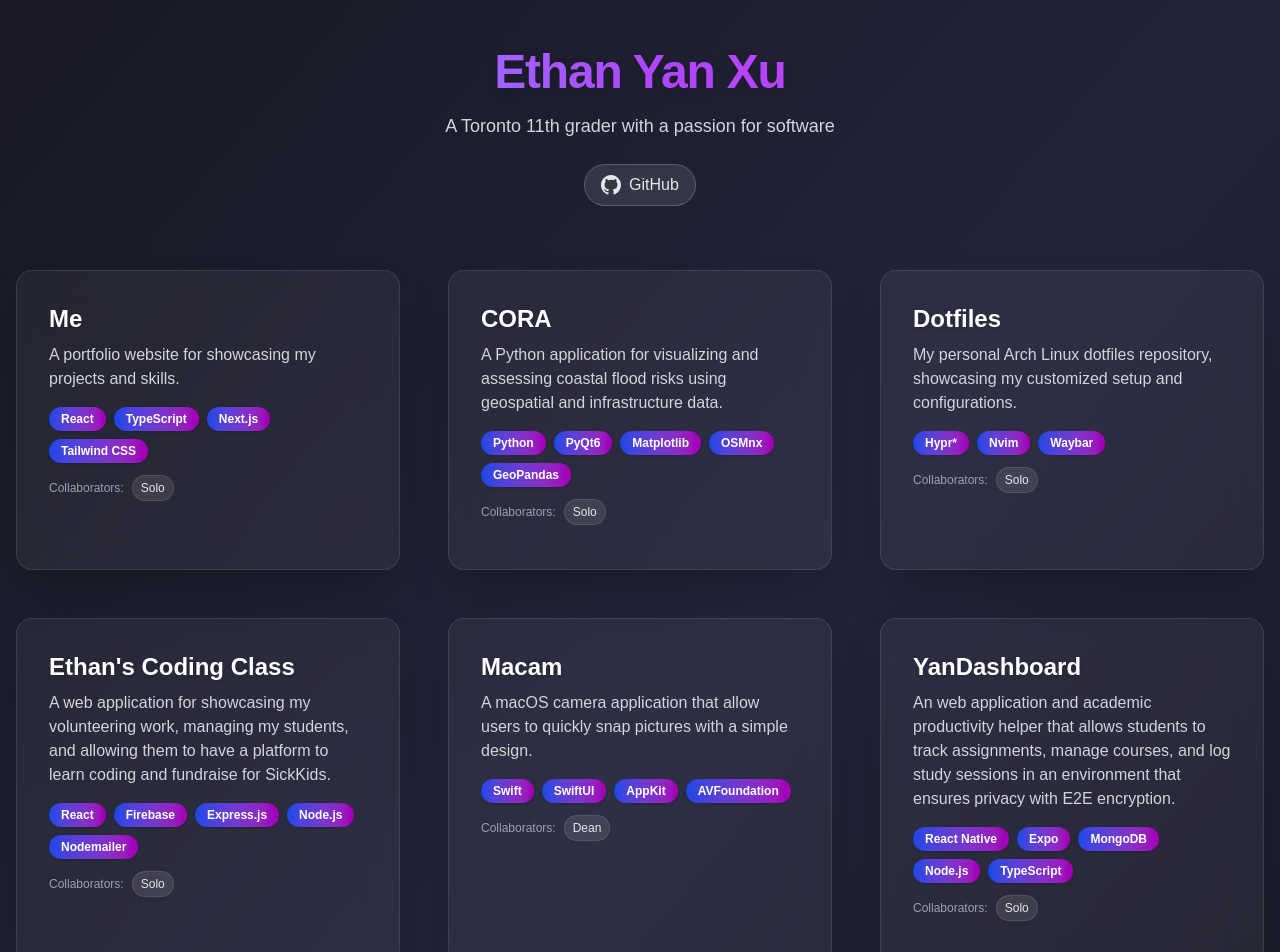
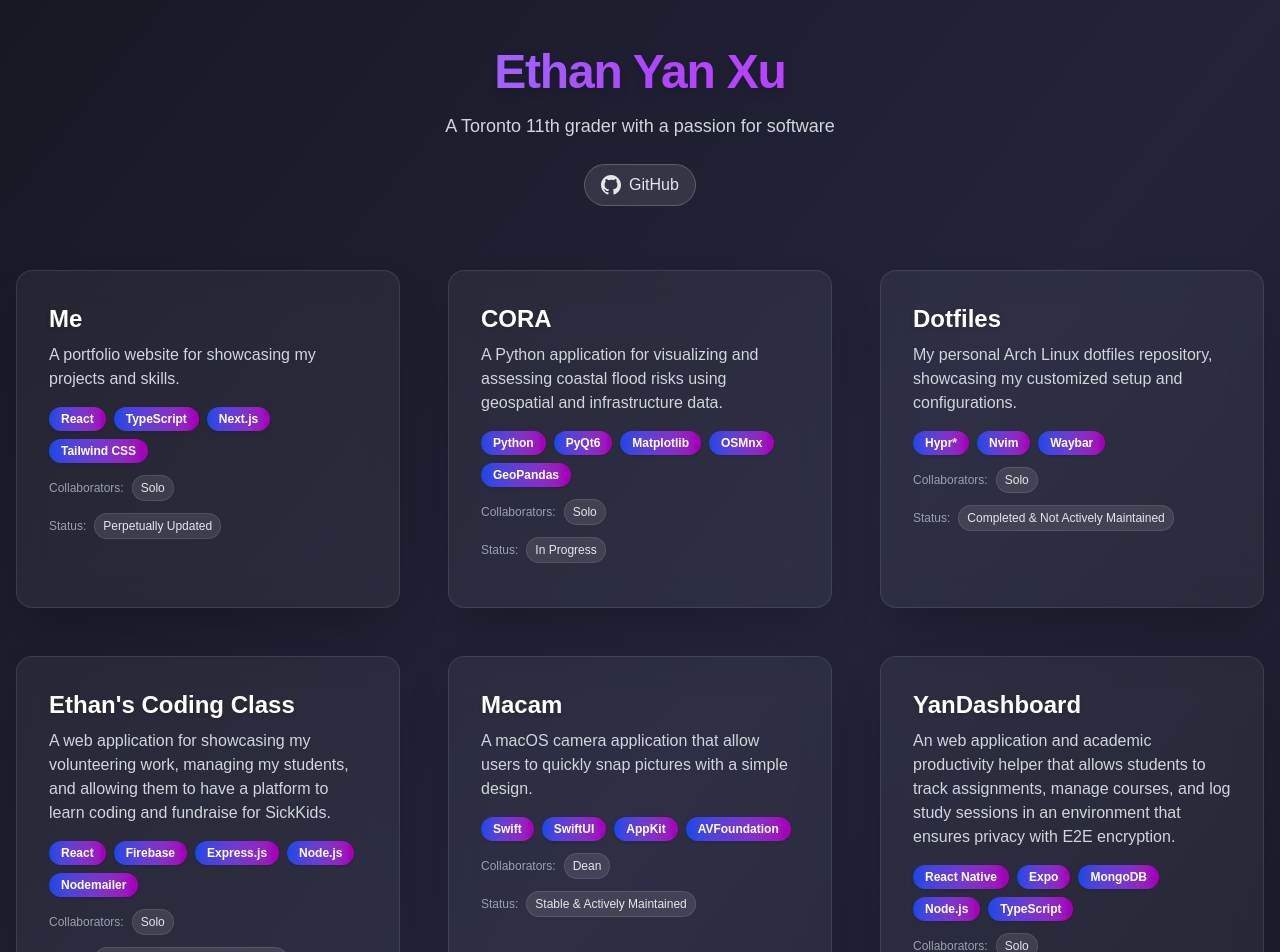
Before and after one commit to OoEthanoO/me, a Next.js app: page / in a window 1280 px wide. Shown: the top 952 px of the page. Built offline with nearby package versions, Linux system fonts and the light colour scheme.

Commit message:
Add status field to ProjectCard and update project statuses

```diff
--- a/app/project/[slug]/page.tsx
+++ b/app/project/[slug]/page.tsx
@@ -68,17 +68,28 @@ export default function ProjectDetail({ params }: { params: Promise<{ slug: stri
           <div className="mb-6 flex flex-wrap gap-2 items-center">
             <span className="text-xs text-gray-400">Collaborators:</span>
             {project.collaborators.map((collab) => (
-                <a
+              <a
                 key={collab.name}
                 href={collab.github}
                 target="_blank"
                 rel="noopener noreferrer"
                 className="collaborator-tag inline-block bg-white/10 text-gray-200 text-xs px-2 py-1 rounded-full border border-white/10 hover:bg-white/20 hover:text-white transition-colors cursor-pointer"
                 onClick={(e) => e.stopPropagation()}
-                >
+              >
                 {collab.name}
-                </a>
+              </a>
             ))}
+          </div>
+          <div className="mb-6 flex flex-wrap gap-2 items-center">
+            <span className="text-xs text-gray-400">Status:</span>
+            {project.status && (
+              <span
+                className="inline-block bg-white/10 text-gray-200 text-xs px-2 py-1 rounded-full border border-white/10 hover:bg-white/20 hover:text-white transition-colors"
+                style={{ animation: 'fadeIn 0.5s ease-out 1.3s', animationFillMode: 'both' }}
+              >
+                {project.status}
+              </span>
+            )}
           </div>
           {project.github ? (
             <a
--- a/components/ProjectCard.tsx
+++ b/components/ProjectCard.tsx
@@ -58,6 +58,16 @@ export default function ProjectCard({ project }: ProjectCardProps) {
             </span>
           ))}
         </div>
+        <div className="mb-3 flex flex-wrap gap-2 items-center">
+          <span className="text-xs text-gray-400">Status:</span>
+          {project.status && (
+            <span
+              className="inline-block bg-white/10 text-gray-200 text-xs px-2 py-1 rounded-full border border-white/10 hover:bg-white/20 hover:text-white transition-colors"
+            >
+              {project.status}
+            </span>
+          )}
+        </div>
       </div>
     </Link>
   );
--- a/data/projects.ts
+++ b/data/projects.ts
@@ -25,7 +25,7 @@ export const projects: Project[] = [
     github: "https://github.com/OoEthanoO/me",
     website: "https://www.ethanyanxu.com",
     images: ["/me.png"],
-    status: "Completed & Actively Maintained"
+    status: "Perpetually Updated"
   },
   {
     title: "CORA",
@@ -46,7 +46,7 @@ export const projects: Project[] = [
     ],
     github: "https://github.com/OoEthanoO/dotfiles",
     images: ["/dotfiles1.png"],
-    status: "Perpetually Updated"
+    status: "Completed & Not Actively Maintained"
   },
   {
     title: "Ethan's Coding Class",
@@ -68,7 +68,7 @@ export const projects: Project[] = [
     ],
     github: "https://github.com/STRNerds/Macam",
     images: ["/macam1.png"],
-    status: "Completed and Stable",
+    status: "Stable & Actively Maintained",
   },
   {
     title: "YanDashboard",
@@ -90,6 +90,6 @@ export const projects: Project[] = [
       { name: "Solo", github: "https://github.com/OoEthanoO" }
     ],
     images: ["/ethantodolist1.jpeg", "/ethantodolist2.jpeg", "/ethantodolist3.jpeg", "/ethantodolist4.jpeg", "/ethantodolist5.jpeg"],
-    status: "Completed and Stable"
+    status: "Stable & Actively Maintained"
   }
 ];
```
Lines whose indentation alone changed are shown as unchanged.
